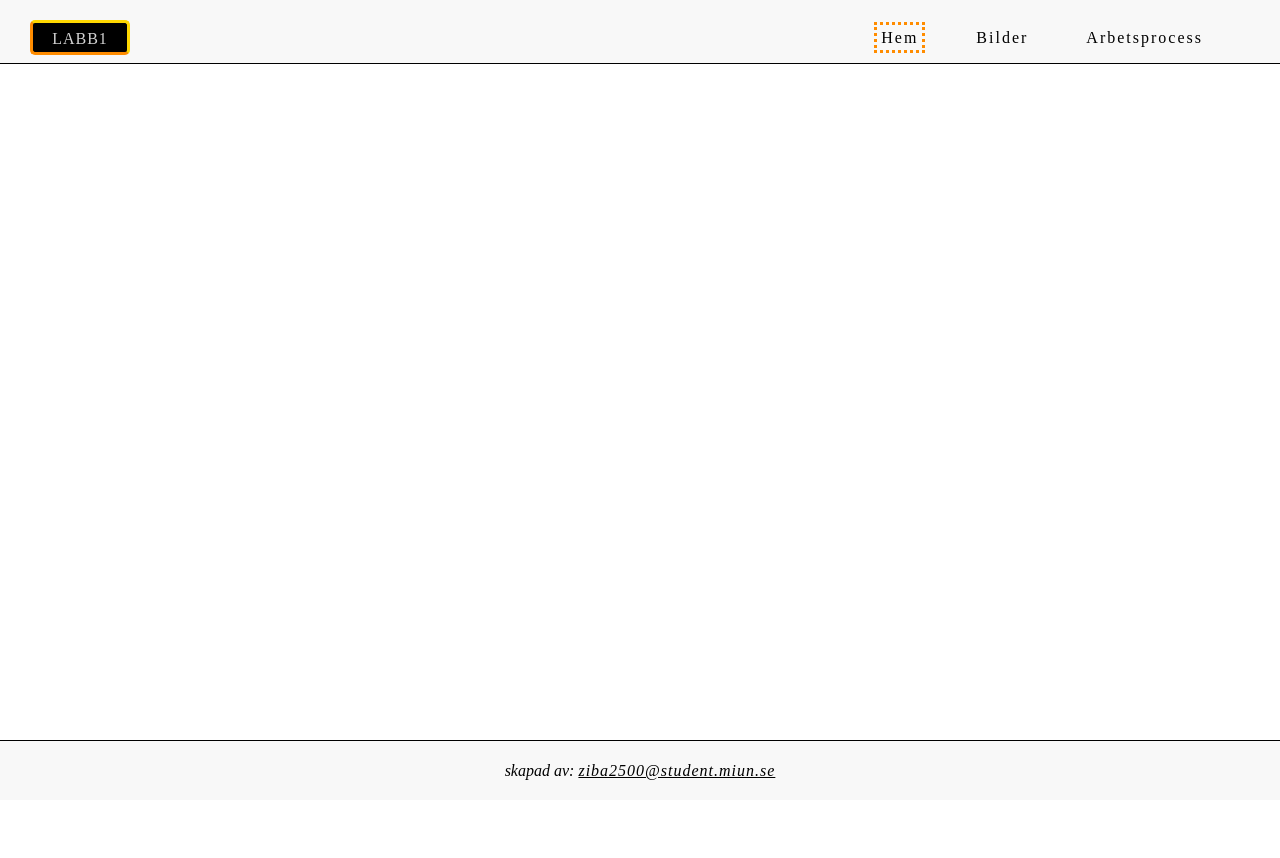
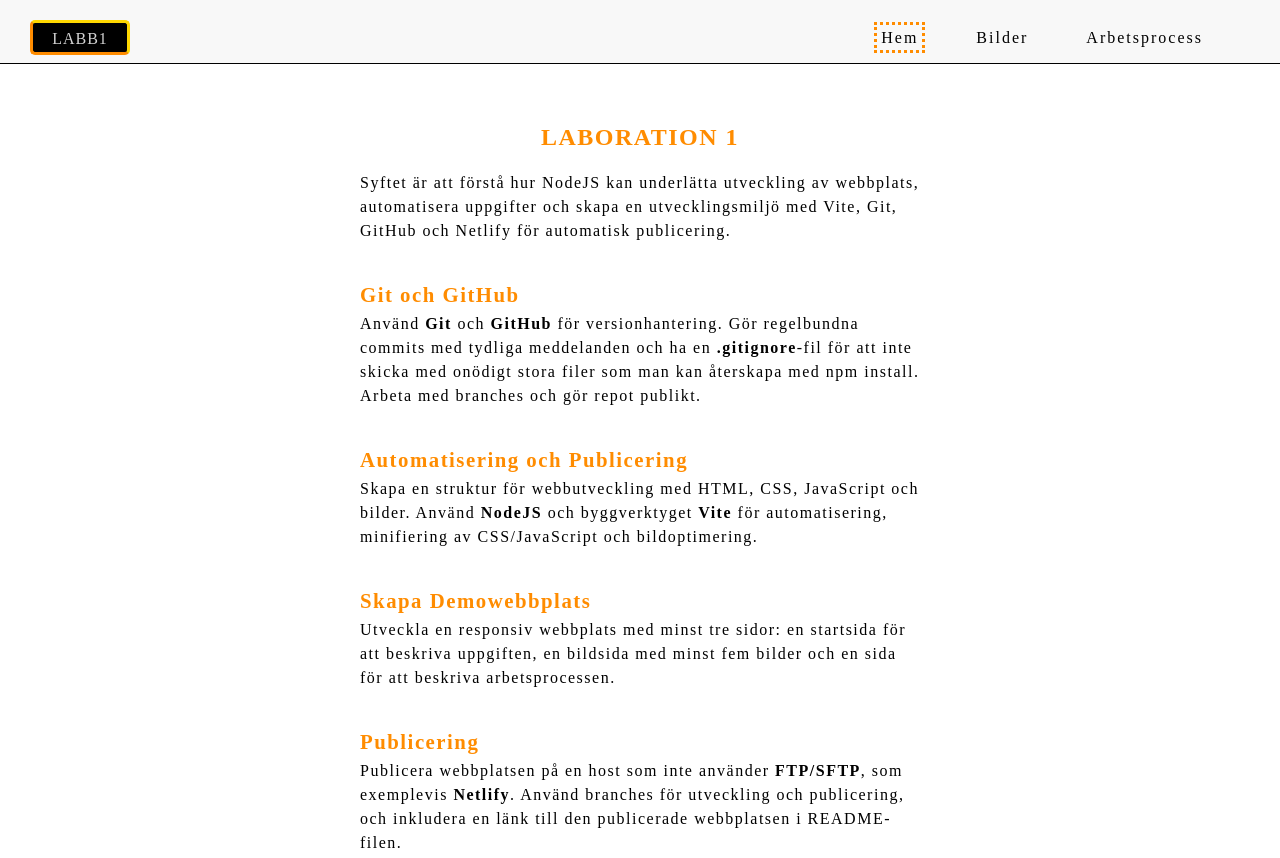
Before and after one commit to izab2500/fbw-labb1, a website built with Vite: page index.html in a window 1280 px wide. Shown: the top 858 px of the page. Before the commit the page ends 801 px from the top, so only its background shows below. Built offline with nearby package versions, Linux system fonts and the light colour scheme.

Commit message:
Add description about laboration 1 on home page

```diff
--- a/index.html
+++ b/index.html
@@ -6,6 +6,7 @@
     <meta name="viewport" content="width=device-width, initial-scale=1.0">
     <title>Labb1 | Hem</title>
     <link rel="stylesheet" href="/src/css/common.css">
+    <link rel="stylesheet" href="/src/css/hem.css">
     <script src="/src/js/common.js" defer></script>
 </head>
 
@@ -32,7 +33,44 @@
     <div id="overlay"></div>
 
     <!--main-->
-    <main></main>
+    <main>
+        <section>
+            <h1>Laboration 1</h1>
+            <p>Syftet är att förstå hur NodeJS kan underlätta utveckling av webbplats, automatisera
+                uppgifter och skapa en utvecklingsmiljö med Vite, Git, GitHub och Netlify för automatisk publicering.</p>
+
+            <article>
+                <h2>Git och GitHub</h2>
+                <p>Använd <strong>Git</strong> och <strong>GitHub</strong> för versionhantering. Gör
+                    regelbundna commits med tydliga meddelanden och ha en <strong>.gitignore</strong>-fil för att
+                    inte skicka med onödigt stora filer som man kan återskapa med npm install. Arbeta med branches och gör repot
+                    publikt.</p>
+            </article>
+
+            <article>
+                <h2>Automatisering och Publicering</h2>
+                <p>Skapa en struktur för webbutveckling med HTML, CSS, JavaScript och bilder. Använd
+                    <strong>NodeJS</strong> och byggverktyget <strong>Vite</strong> för
+                    automatisering, minifiering av CSS/JavaScript och bildoptimering.
+                </p>
+            </article>
+
+            <article>
+                <h2>Skapa Demowebbplats</h2>
+                <p>Utveckla en responsiv webbplats med minst tre sidor: en startsida för att beskriva uppgiften, en bildsida med minst fem
+                    bilder och en sida för att beskriva arbetsprocessen.
+                </p>
+            </article>
+
+            <article>
+                <h2>Publicering</h2>
+                <p>Publicera webbplatsen på en host som inte använder <strong>FTP/SFTP</strong>, som
+                    exemplevis <strong>Netlify</strong>. Använd branches för utveckling och
+                    publicering, och inkludera en länk till den publicerade webbplatsen i README-filen.
+                </p>
+            </article>
+        </section>
+    </main>
 
     <!--footer-->
     <footer>
--- /dev/null
+++ b/src/css/hem.css
@@ -0,0 +1,32 @@
+main {
+    margin-inline: auto;
+    letter-spacing: 1.5px;
+    width:100%;
+}
+
+main h1 {
+    color: darkorange;
+    text-align: center;
+    margin-bottom: 20px;
+    text-transform: uppercase;
+    font-size: 1.5rem;
+
+}
+
+main h2 {
+    color:darkorange;
+    margin-bottom:5px;
+    font-size:1.3rem;
+}
+
+main p {
+    margin-inline: auto;
+    line-height: 1.5;
+    max-width: 70ch;
+}
+
+main article {
+    margin:40px 0;
+    width: fit-content;
+    margin-inline: auto;
+}
```
